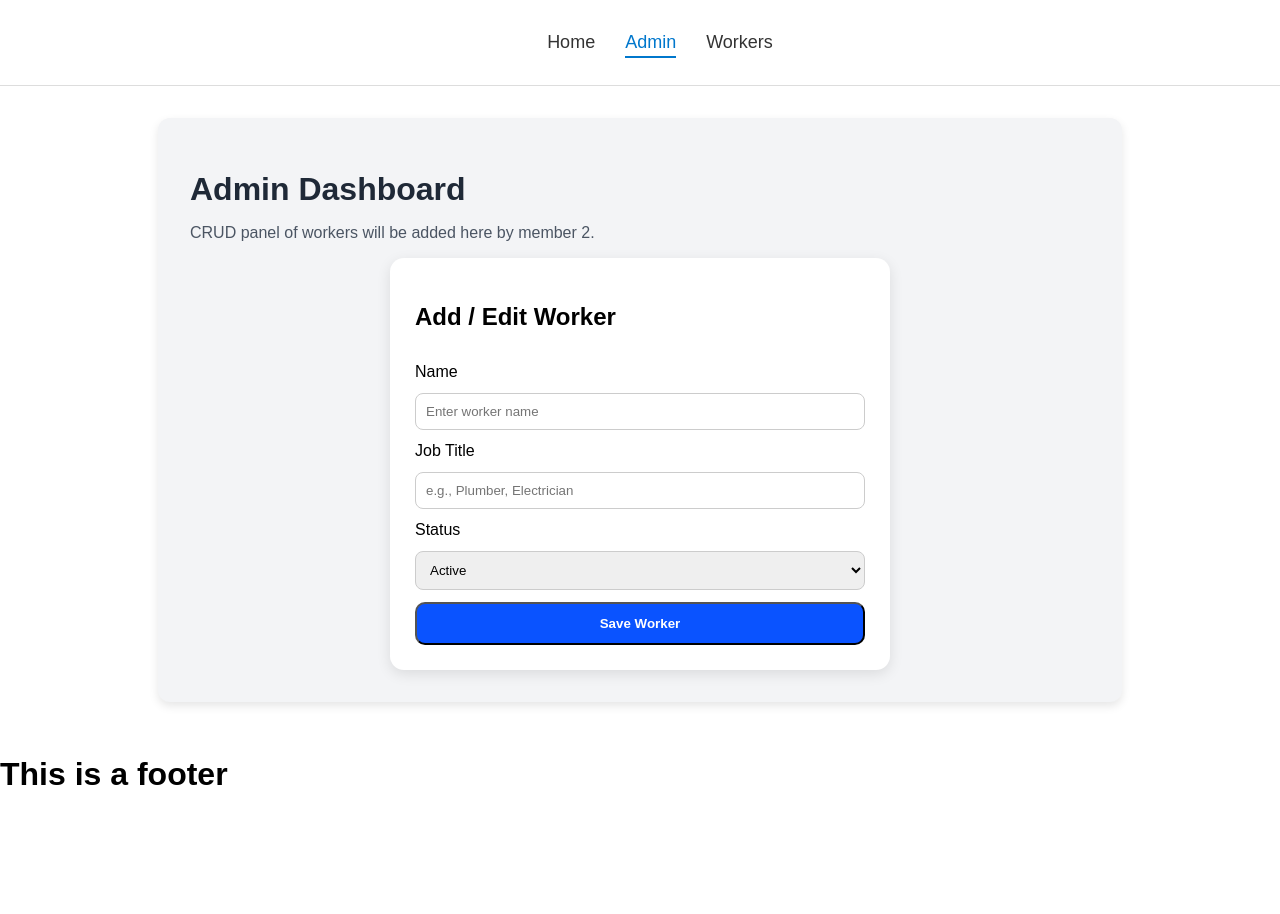
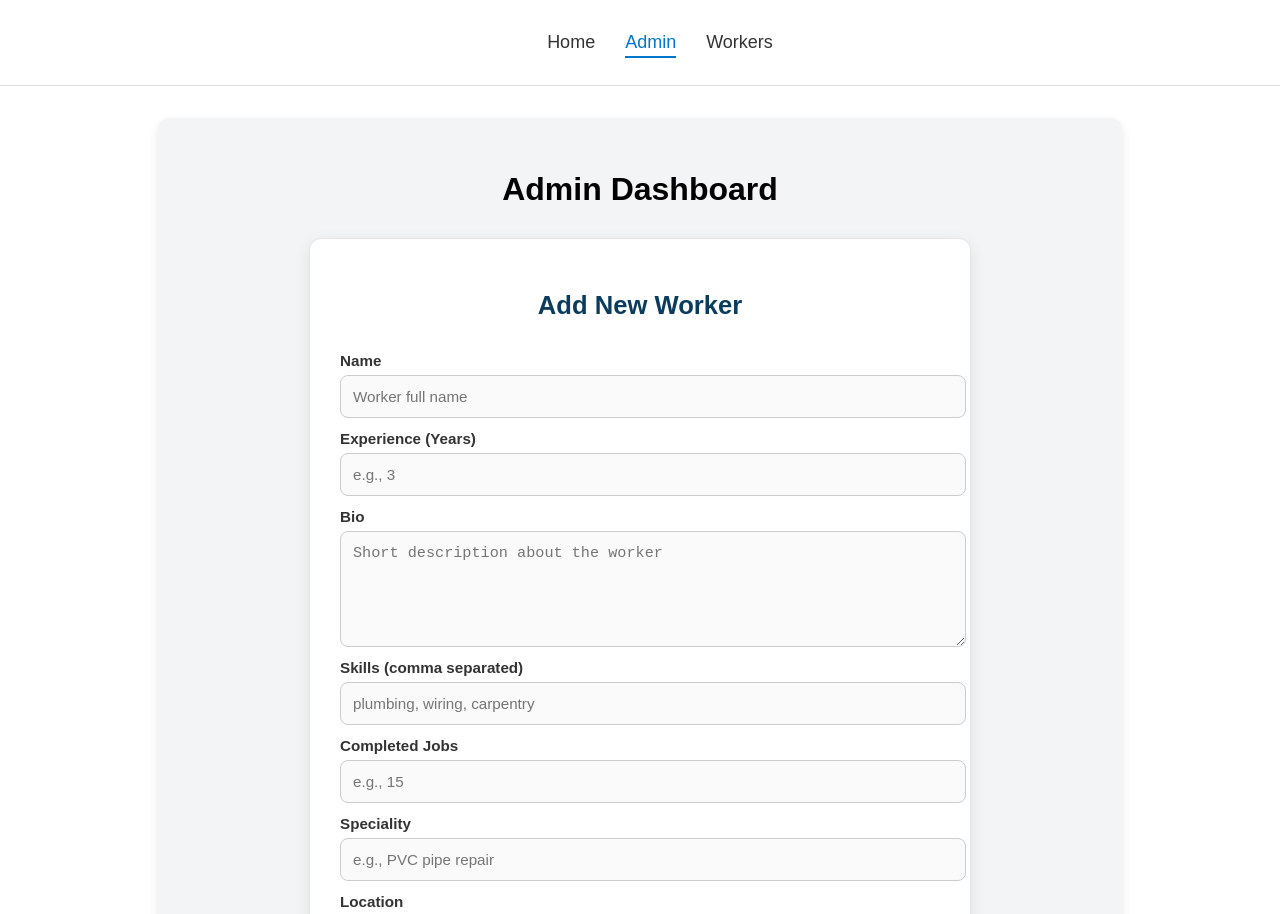
Before and after one commit to Gueverstarstone/skill-connect, a React (Vite) app: page /admin in a window 1280 px wide. Shown: the top 914 px of the page. Before the commit the page ends 814 px from the top, so only its background shows below. Built offline with nearby package versions, Linux system fonts and the light colour scheme; a web font is replaced by a local one.

Commit message:
changed lots of things to pages and components

```diff
--- a/src/components/WorkerForm.jsx
+++ b/src/components/WorkerForm.jsx
@@ -1,23 +1,17 @@
 import React, { useState } from "react";
 import styles from "./workerform.module.css";
 
-/*
-  WorkerForm Component
-  --------------------
-  - For adding or editing workers
-  - You can reuse it inside Admin page later
-  - Uses local state for now (API integration later)
-*/
-
 export default function WorkerForm({ onSubmit }) {
-  // Form state (you will replace with API later)
   const [formData, setFormData] = useState({
     name: "",
-    job: "",
-    status: "Active",
+    experience: "",
+    bio: "",
+    skills: "",
+    completedJobs: "",
+    speciality: "",
+    location: "",
   });
 
-  // Handles text input changes
   const handleChange = (e) => {
     setFormData({
       ...formData,
@@ -25,15 +19,37 @@ export default function WorkerForm({ onSubmit }) {
     });
   };
 
-  // Handle form submission
   const handleSubmit = (e) => {
     e.preventDefault();
-    onSubmit(formData); // Send data to parent component (Admin)
+
+    // Auto-generate avatar based on name
+    const avatarUrl = `https://api.dicebear.com/7.x/avataaars/svg?seed=${encodeURIComponent(
+      formData.name
+    )}`;
+
+    const formattedData = {
+      ...formData,
+      profilePicture: avatarUrl,
+      skills: formData.skills.split(",").map((s) => s.trim()),
+    };
+
+    onSubmit(formattedData);
+
+    // Reset form
+    setFormData({
+      name: "",
+      experience: "",
+      bio: "",
+      skills: "",
+      completedJobs: "",
+      speciality: "",
+      location: "",
+    });
   };
 
   return (
     <form className={styles.form} onSubmit={handleSubmit}>
-      <h2>Add / Edit Worker</h2>
+      <h2>Add New Worker</h2>
 
       <label>Name</label>
       <input
@@ -41,26 +57,68 @@ export default function WorkerForm({ onSubmit }) {
         name="name"
         value={formData.name}
         onChange={handleChange}
-        placeholder="Enter worker name"
+        placeholder="Worker full name"
         required
       />
 
-      <label>Job Title</label>
+      <label>Experience (Years)</label>
       <input
-        type="text"
-        name="job"
-        value={formData.job}
+        type="number"
+        name="experience"
+        value={formData.experience}
         onChange={handleChange}
-        placeholder="e.g., Plumber, Electrician"
+        placeholder="e.g., 3"
         required
       />
 
-      <label>Status</label>
-      <select name="status" value={formData.status} onChange={handleChange}>
-        <option>Active</option>
-        <option>Busy</option>
-        <option>Offline</option>
-      </select>
+      <label>Bio</label>
+      <textarea
+        name="bio"
+        value={formData.bio}
+        onChange={handleChange}
+        placeholder="Short description about the worker"
+        required
+      />
+
+      <label>Skills (comma separated)</label>
+      <input
+        type="text"
+        name="skills"
+        value={formData.skills}
+        onChange={handleChange}
+        placeholder="plumbing, wiring, carpentry"
+        required
+      />
+
+      <label>Completed Jobs</label>
+      <input
+        type="number"
+        name="completedJobs"
+        value={formData.completedJobs}
+        onChange={handleChange}
+        placeholder="e.g., 15"
+        required
+      />
+
+      <label>Speciality</label>
+      <input
+        type="text"
+        name="speciality"
+        value={formData.speciality}
+        onChange={handleChange}
+        placeholder="e.g., PVC pipe repair"
+        required
+      />
+
+      <label>Location</label>
+      <input
+        type="text"
+        name="location"
+        value={formData.location}
+        onChange={handleChange}
+        placeholder="e.g., Nairobi, Nakuru"
+        required
+      />
 
       <button type="submit" className={styles.submitBtn}>
         Save Worker
--- a/src/components/workerform.module.css
+++ b/src/components/workerform.module.css
@@ -1,32 +1,95 @@
+/* Form container */
 .form {
-  background: #fff;
-  padding: 25px;
-  border-radius: 14px;
-  box-shadow: 0 4px 14px rgba(0,0,0,0.1);
-  max-width: 450px;
-  margin: auto;
+  background: #ffffff;
+  padding: 30px;
+  max-width: 600px;
+  margin: 30px auto;
+  border-radius: 12px;
+
+  box-shadow: 0px 4px 15px rgba(0, 0, 0, 0.08);
+  border: 1px solid #e5e5e5;
+
   display: flex;
   flex-direction: column;
-  gap: 12px;
 }
 
-input,
-select {
-  padding: 10px;
-  border-radius: 8px;
-  border: 1px solid #ccc;
+/* Form title */
+.form h2 {
+  text-align: center;
+  margin-bottom: 20px;
+  font-size: 1.6rem;
+  color: #0b3c5d;
+  font-weight: 700;
 }
 
-.submitBtn {
-  background: #0a53ff;
-  padding: 12px;
-  border-radius: 10px;
-  color: white;
+/* Labels */
+.form label {
+  margin-top: 12px;
+  margin-bottom: 6px;
   font-weight: 600;
-  cursor: pointer;
-  transition: 0.25s ease;
+  color: #333;
+  font-size: 0.95rem;
 }
 
+/* Inputs & Textareas */
+.form input,
+.form textarea {
+  width: 100%;
+  padding: 12px;
+
+  border: 1px solid #ccc;
+  border-radius: 8px;
+  font-size: 0.95rem;
+  background: #fafafa;
+
+  transition: border 0.2s ease, background-color 0.2s ease;
+}
+
+/* Input & textarea focus effects */
+.form input:focus,
+.form textarea:focus {
+  border-color: #0b3c5d;
+  background-color: #fff;
+  outline: none;
+}
+
+/* Textarea sizing */
+.form textarea {
+  min-height: 90px;
+  resize: vertical;
+}
+
+/* Submit button */
+.submitBtn {
+  margin-top: 20px;
+  padding: 12px 0;
+
+  background: #0b3c5d;
+  color: #ffffff;
+
+  border: none;
+  border-radius: 8px;
+  font-size: 1rem;
+  font-weight: 600;
+
+  cursor: pointer;
+  transition: background 0.25s ease, transform 0.2s ease;
+}
+
+/* Button hover */
 .submitBtn:hover {
-  background: #003fcc;
+  background: #094866;
+  transform: translateY(-2px);
 }
+
+/* Button active press effect */
+.submitBtn:active {
+  transform: translateY(0px);
+}
+
+/* Responsive adjustments */
+@media (max-width: 500px) {
+  .form {
+    padding: 20px;
+  }
+}
--- a/src/pages/Admin.jsx
+++ b/src/pages/Admin.jsx
@@ -1,15 +1,36 @@
-import React from "react";
+import React, { useState } from "react";
+import WorkerForm from "../components/WorkerForm";
 import styles from "./admin.module.css";
-import WorkerForm from "../components/WorkerForm";
 
 export default function Admin() {
+  const [workers, setWorkers] = useState([]);
+
+  // receives worker data from WorkerForm
+  const handleAddWorker = (worker) => {
+    setWorkers([...workers, worker]); // save in frontend
+  };
+
   return (
     <div className={styles.container}>
-      <h1 className={styles.title}>Admin Dashboard</h1>
-      <p className={styles.subtitle}>
-        CRUD panel of workers will be added here by member 2.
-      </p>
-      <WorkerForm />
+      <h1>Admin Dashboard</h1>
+
+      <WorkerForm onSubmit={handleAddWorker} />
+
+      <h2>Saved Workers</h2>
+      <ul>
+        {workers.map((w, i) => (
+          <li key={i} style={{ marginBottom: "15px", listStyle: "none" }}>
+            <img
+              src={w.profilePicture}
+              alt="avatar"
+              width="60"
+              height="60"
+              style={{ borderRadius: "50%" }}
+            />
+            <strong>{w.name}</strong> — {w.speciality} ({w.location})
+          </li>
+        ))}
+      </ul>
     </div>
   );
 }
--- a/src/pages/Home.jsx
+++ b/src/pages/Home.jsx
@@ -8,21 +8,39 @@ export default function Home() {
       <h1 className={styles.titleSpan}>
         Connect with Skilled Professionals Instantly
       </h1>
+
       <p>
         Discover trusted, verified professionals from every occupation across
         Kenya. Skill Connect makes it easy to find the right expert, build
         strong teams, or grow your own career—all with confidence and
         transparency.
       </p>
+
       <p className={styles.subtitle}>Select how you'd like to continue:</p>
 
       <div className={styles.roles}>
-        <Link to="/workers" className={styles.roleBtn}>
-          Find Workers
+        {/* Client Card */}
+        {/* Client Card */}
+        <Link to="/workers" className={styles.card}>
+          <h2 className={styles.cardTitle}>I am a Client</h2>
+          <p className={styles.cardText}>
+            Find qualified workers for jobs you need help with or tasks you
+            cannot do yourself.
+          </p>
+
+          <div className={styles.btnWrapper}>
+            <Link to="/workers" className={styles.findBtn}>
+              Find a Worker
+            </Link>
+          </div>
         </Link>
 
-        <Link to="/admin" className={`${styles.roleBtn} ${styles.admin}`}>
-          Admin Panel
+        {/* Admin Card */}
+        <Link to="/admin" className={`${styles.card} ${styles.admin}`}>
+          <h2 className={styles.cardTitle}>Admin Panel</h2>
+          <p className={styles.cardText}>
+            {/* Placeholder — we’ll add admin text later */}
+          </p>
         </Link>
       </div>
     </div>
--- a/src/pages/Workers.jsx
+++ b/src/pages/Workers.jsx
@@ -1,24 +1,86 @@
-import React from "react";
-import WorkerCard from "../components/WorkerCard";
+import React, { useState } from "react";
 import styles from "./workers.module.css";
 
 export default function Workers() {
-  // Mock worker data
-  const workerList = [
-    { id: 1, name: "Alice", job: "Plumber", status: "Active" },
-    { id: 2, name: "Bob", job: "Electrician", status: "Busy" },
-    { id: 3, name: "Charlie", job: "Carpenter", status: "Offline" },
+  // Mock job requests for workers
+  const initialJobs = [
+    {
+      id: 1,
+      clientName: "Alice",
+      job: "Plumber",
+      description: "Fix leaking bathroom sink",
+      location: "Nairobi",
+      date: "2025-11-28",
+      status: "Pending",
+    },
+    {
+      id: 2,
+      clientName: "Bob",
+      job: "Electrician",
+      description: "Install ceiling lights",
+      location: "Westlands",
+      date: "2025-11-27",
+      status: "Pending",
+    },
+    {
+      id: 3,
+      clientName: "Charlie",
+      job: "Carpenter",
+      description: "Build a wooden cabinet",
+      location: "Kasarani",
+      date: "2025-11-30",
+      status: "Accepted",
+    },
   ];
+
+  const [jobs, setJobs] = useState(initialJobs);
+
+  const handleAccept = (id) => {
+    setJobs(jobs.map(job => job.id === id ? { ...job, status: "Accepted" } : job));
+  };
+
+  const handleReject = (id) => {
+    setJobs(jobs.map(job => job.id === id ? { ...job, status: "Rejected" } : job));
+  };
 
   return (
     <div className={styles.container}>
-      <h1 className={styles.title}>Available Workers</h1>
-      <p className={styles.subtitle}>Select a worker to view details.</p>
+      <h1 className={styles.title}>Job Requests</h1>
 
-      {/* Grid of cards */}
       <div className={styles.workerGrid}>
-        {workerList.map((w) => (
-          <WorkerCard key={w.id} worker={w} />
+        {jobs.map(job => (
+          <div key={job.id} className={styles.jobCard}>
+            {/* Status Badge */}
+            {job.status === "Pending" && <span className={styles.pendingBadge}>Pending</span>}
+            {job.status === "Accepted" && <span className={styles.acceptedBadge}>Accepted</span>}
+            {job.status === "Rejected" && <span className={styles.rejectedBadge}>Rejected</span>}
+
+            <h3 className={styles.clientName}>{job.clientName}</h3>
+            <p className={styles.jobTitle}>{job.job}</p>
+            <p className={styles.description}>{job.description}</p>
+
+            <div className={styles.infoRow}>
+              <span>📍 {job.location}</span>
+              <span>📅 {job.date}</span>
+            </div>
+
+            <div className={styles.buttonGroup}>
+              <button
+                onClick={() => handleAccept(job.id)}
+                disabled={job.status === "Accepted"}
+                className={styles.acceptBtn}
+              >
+                Accept
+              </button>
+              <button
+                onClick={() => handleReject(job.id)}
+                disabled={job.status === "Rejected"}
+                className={styles.rejectBtn}
+              >
+                Reject
+              </button>
+            </div>
+          </div>
         ))}
       </div>
     </div>
--- a/src/pages/admin.module.css
+++ b/src/pages/admin.module.css
@@ -19,3 +19,7 @@
   font-size: 1rem;
   color: #4b5563;
 }
+h1{
+  display: flex;
+  justify-content: center;
+}
```
Also changed, not shown: src/pages/home.module.css (+90 -47 lines), src/pages/workers.module.css (+97 -36 lines).
